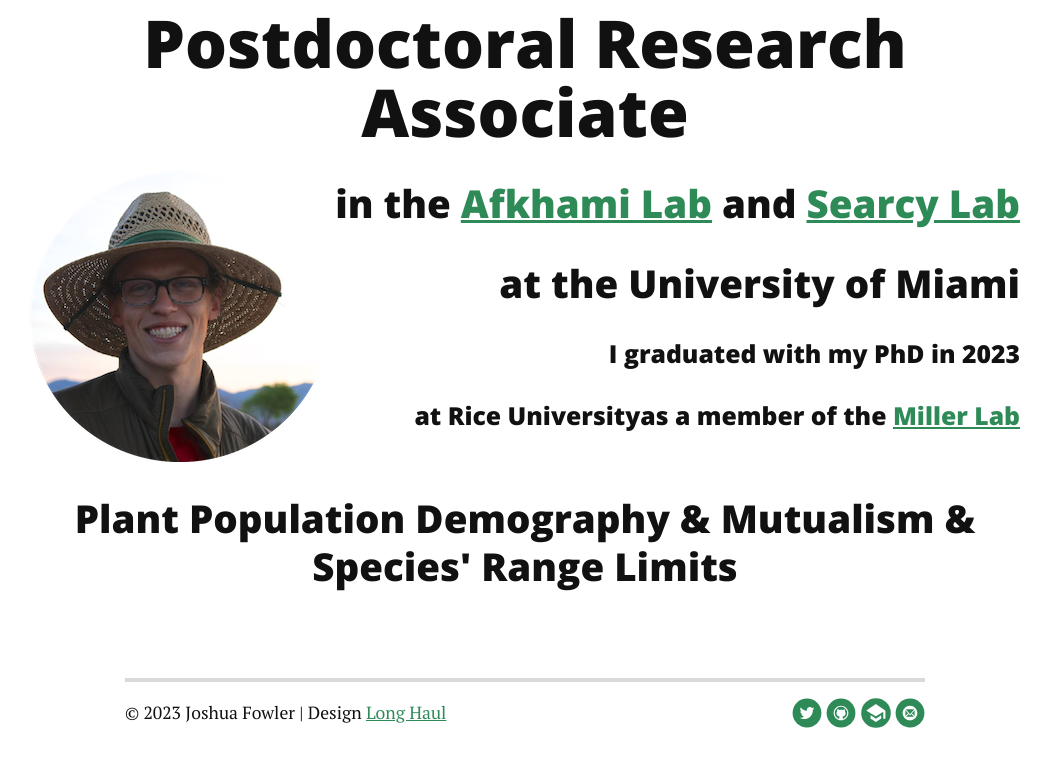
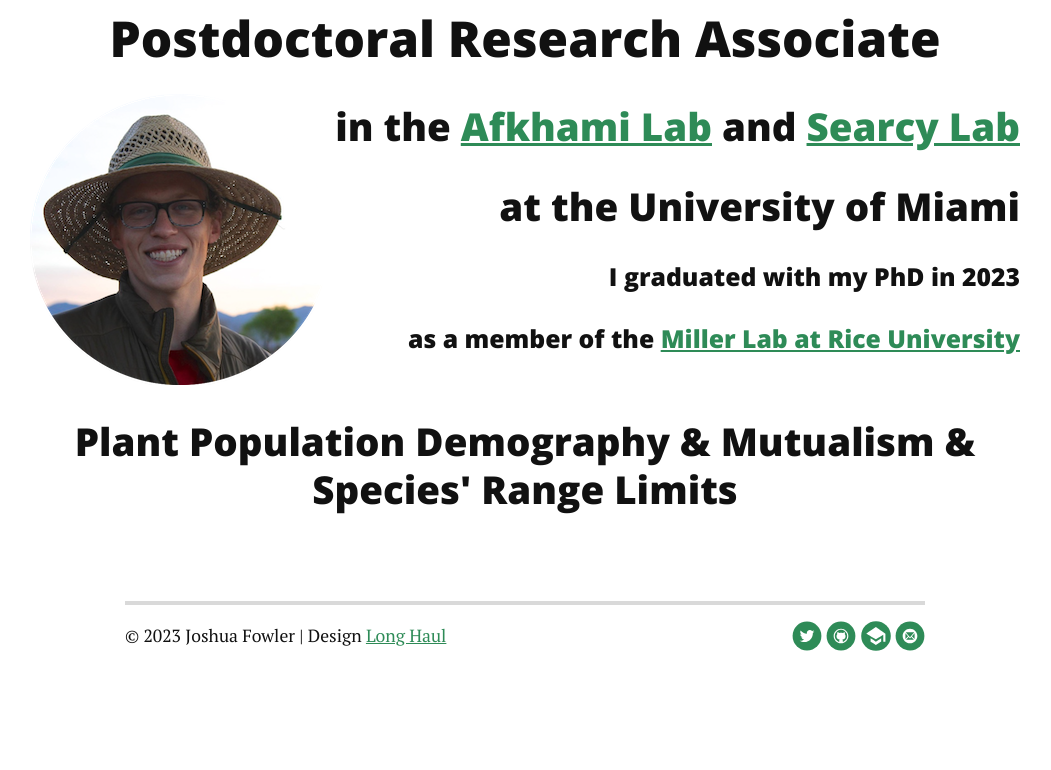
Before and after one commit to joshuacfowler/joshuacfowler.github.io, a Jekyll site: the page built from index.html, in a window 1280 px wide. Shown: the part 330-1100 px from the top of the page, without its empty margins (115-1166 px from the left). Built offline with Jekyll 4.4.1, drawn with Linux system fonts in a browser that asks for light colours; nearby versions of some CDN libraries; the list of posts is cut into pages by our own code; after the commit the page ends 1023 px from its top, so only the background shows below that.

Commit message:
Update index.html

```diff
--- a/index.html
+++ b/index.html
@@ -4,15 +4,15 @@
 ---
 
 <div class="home" id="home">
-  <h1 class="PageTitle" style="text-align:center"> Postdoctoral Research Associate </h1>
+  <h2 class="PageTitle" style="text-align:center"> Postdoctoral Research Associate </h2>
   <div>
      <img src="/assets/img/portrait.png" style="float:left">
         <h3 style="float:right"> in the <a href="https://michelleafkhami.wordpress.com/"> Afkhami Lab</a> and <a href="https://casearcy.wordpress.com/"> Searcy Lab</a></h3>
            <h3 style="float:right"> at the University of Miami</h3>
 
-        <h4 style="float:right"> I graduated with my PhD in 2023</h4>
-        <h4 style="float:right">as a member of the <a href="https://miller-lab-ecology.weebly.com/"> Miller Lab</a></h4>
-        <h4 style="float:right">at Rice University</h4>
+        <h4 style="float:right"> I graduated with my PhD in 2023 </h4>
+        <h4 style="float:right">as a member of the <a href="https://miller-lab-ecology.weebly.com/"> Miller Lab at Rice University</a></h4>
+
   </div>
   <div>
   <h3 class="footer" style="float:center">Plant Population Demography & Mutualism & Species' Range Limits</h3>
```
